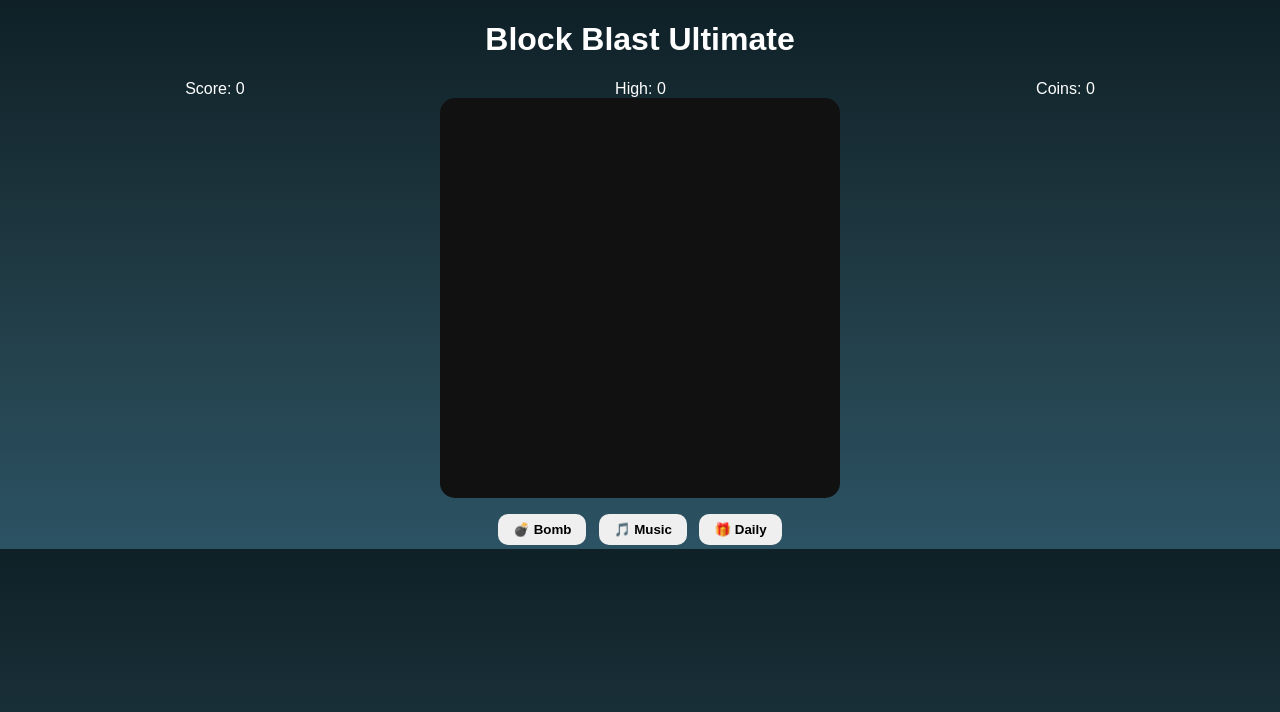
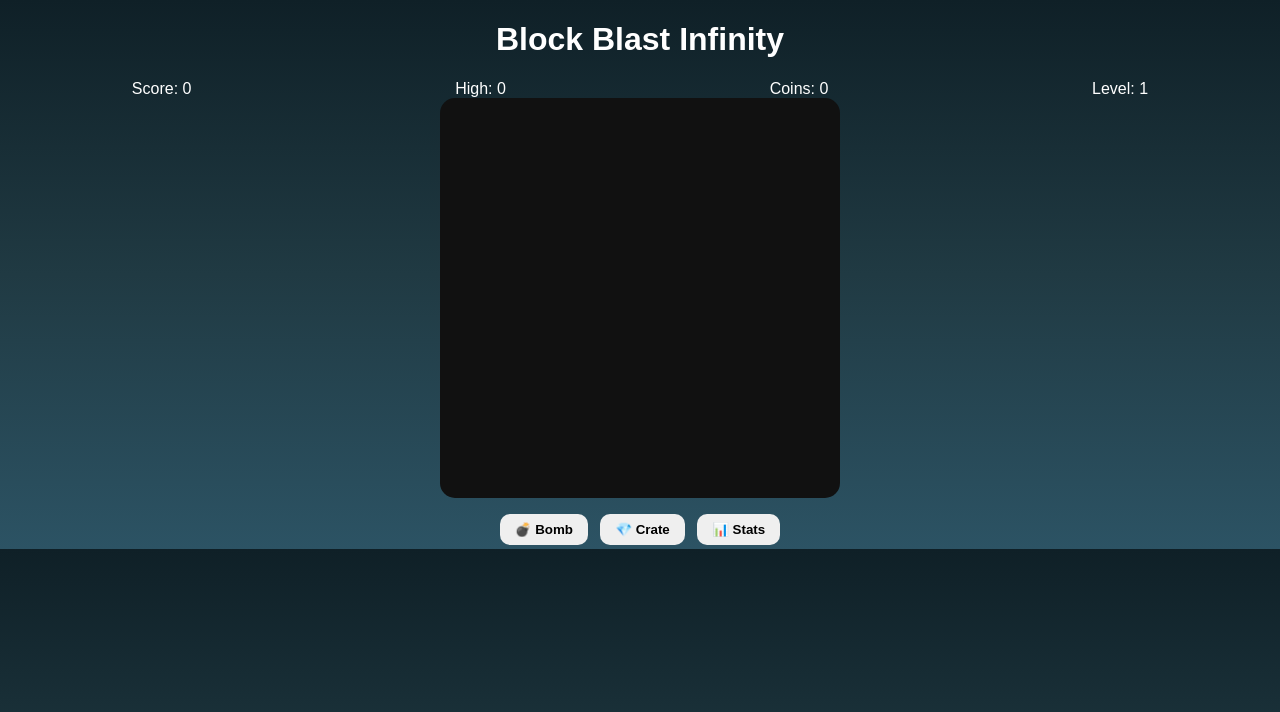
Before and after one commit to dreamy132/BB, a plain HTML site: page index.html in a window 1280 px wide. Drawn offline with Linux system fonts and the light colour scheme.

Commit message:
Update index.html

```diff
--- a/index.html
+++ b/index.html
@@ -2,18 +2,19 @@
 <html>
 <head>
 <meta name="viewport" content="width=device-width, initial-scale=1.0"/>
-<title>Block Blast Ultimate</title>
+<title>Block Blast Infinity</title>
 <link rel="stylesheet" href="style.css">
 <link rel="manifest" href="manifest.json">
 </head>
 <body>
 
-<h1>Block Blast Ultimate</h1>
+<h1>Block Blast Infinity</h1>
 
 <div id="hud">
   <div>Score: <span id="score">0</span></div>
   <div>High: <span id="high">0</span></div>
   <div>Coins: <span id="coins">0</span></div>
+  <div>Level: <span id="level">1</span></div>
 </div>
 
 <canvas id="game"></canvas>
@@ -21,12 +22,13 @@
 
 <div class="buttons">
   <button onclick="useBomb()">💣 Bomb</button>
-  <button onclick="toggleMusic()">🎵 Music</button>
-  <button onclick="dailyReward()">🎁 Daily</button>
+  <button onclick="openCrate()">💎 Crate</button>
+  <button onclick="showStats()">📊 Stats</button>
 </div>
 
+<div id="statsPanel" style="display:none;"></div>
+
 <script src="game.js"></script>
-
 <script>
 if("serviceWorker" in navigator){
   navigator.serviceWorker.register("service-worker.js");
```
